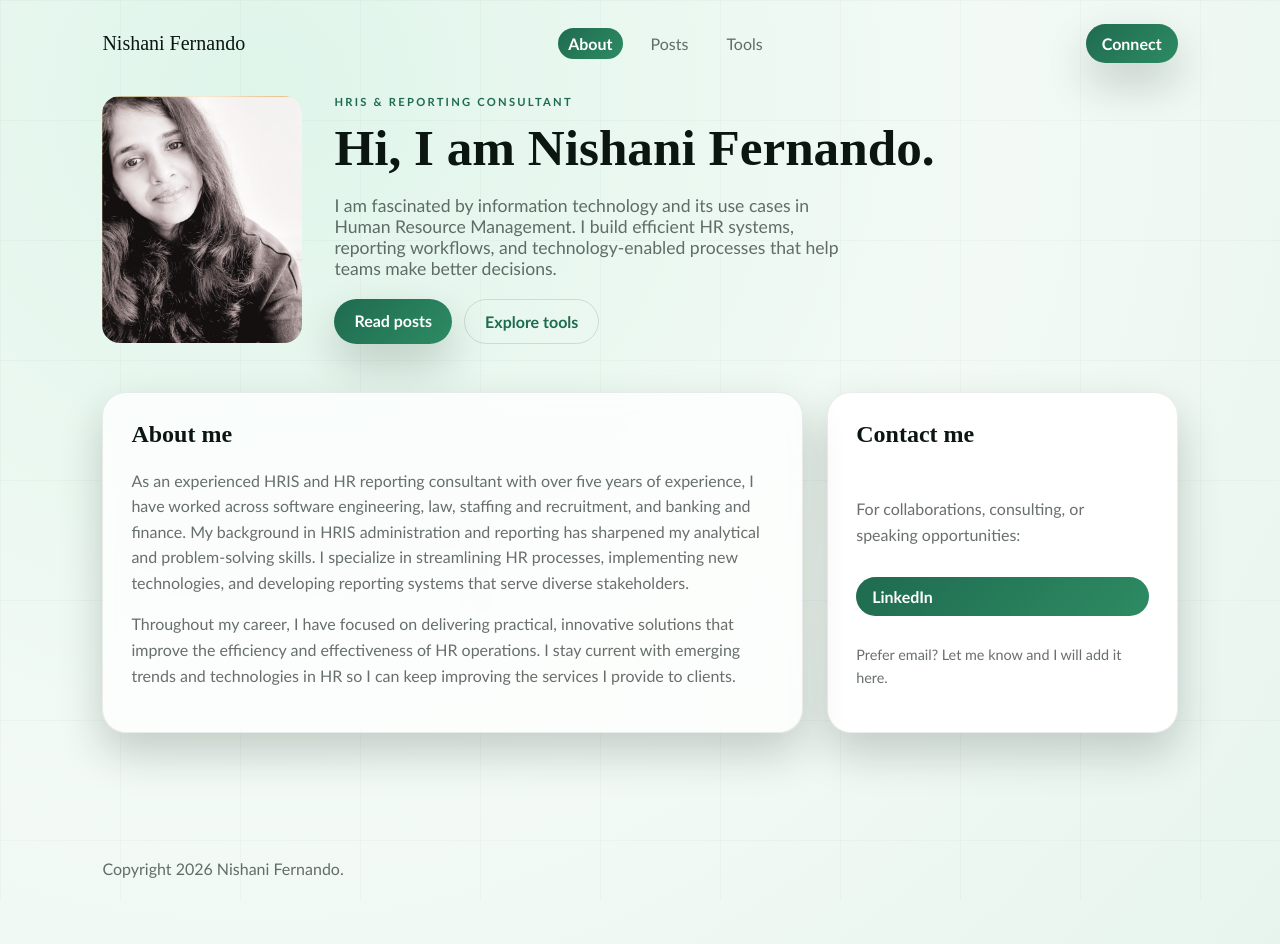
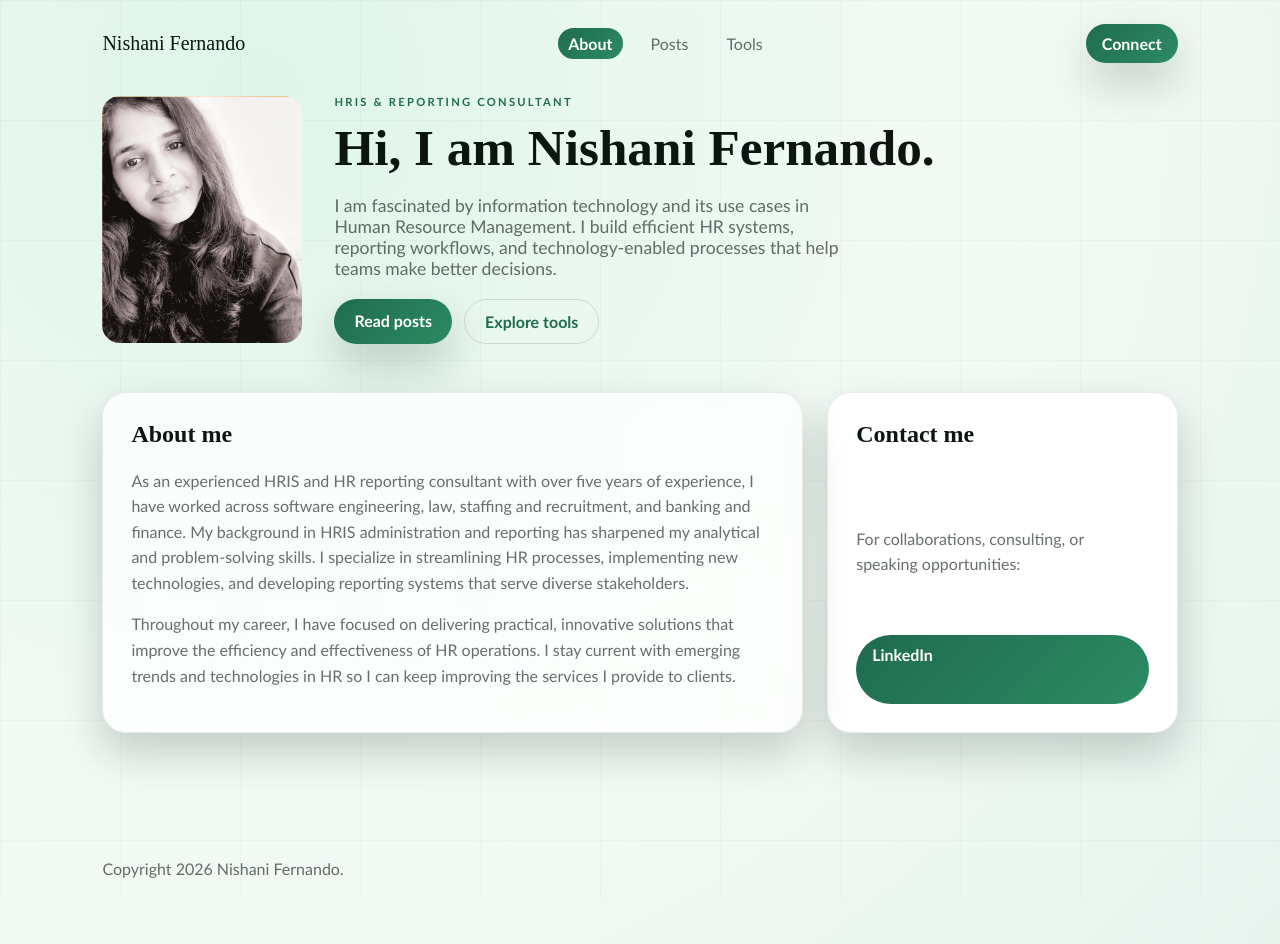
Before and after one commit to nishanif/nishanif.github.io, a Jekyll site: the page built from index.html, in a window 1280 px wide. Built offline with Jekyll 4.4.1, drawn with Linux system fonts in a browser that asks for light colours.

Commit message:
edit contact

```diff
--- a/index.html
+++ b/index.html
@@ -43,6 +43,5 @@ title: Nishani Fernando
         <h2>Contact me</h2>
         <p>For collaborations, consulting, or speaking opportunities:</p>
         <a class="link-pill" href="https://www.linkedin.com/in/nishani-fernando/" target="_blank" rel="noreferrer">LinkedIn</a>
-        <p class="small">Prefer email? Let me know and I will add it here.</p>
     </article>
 </section>
```
